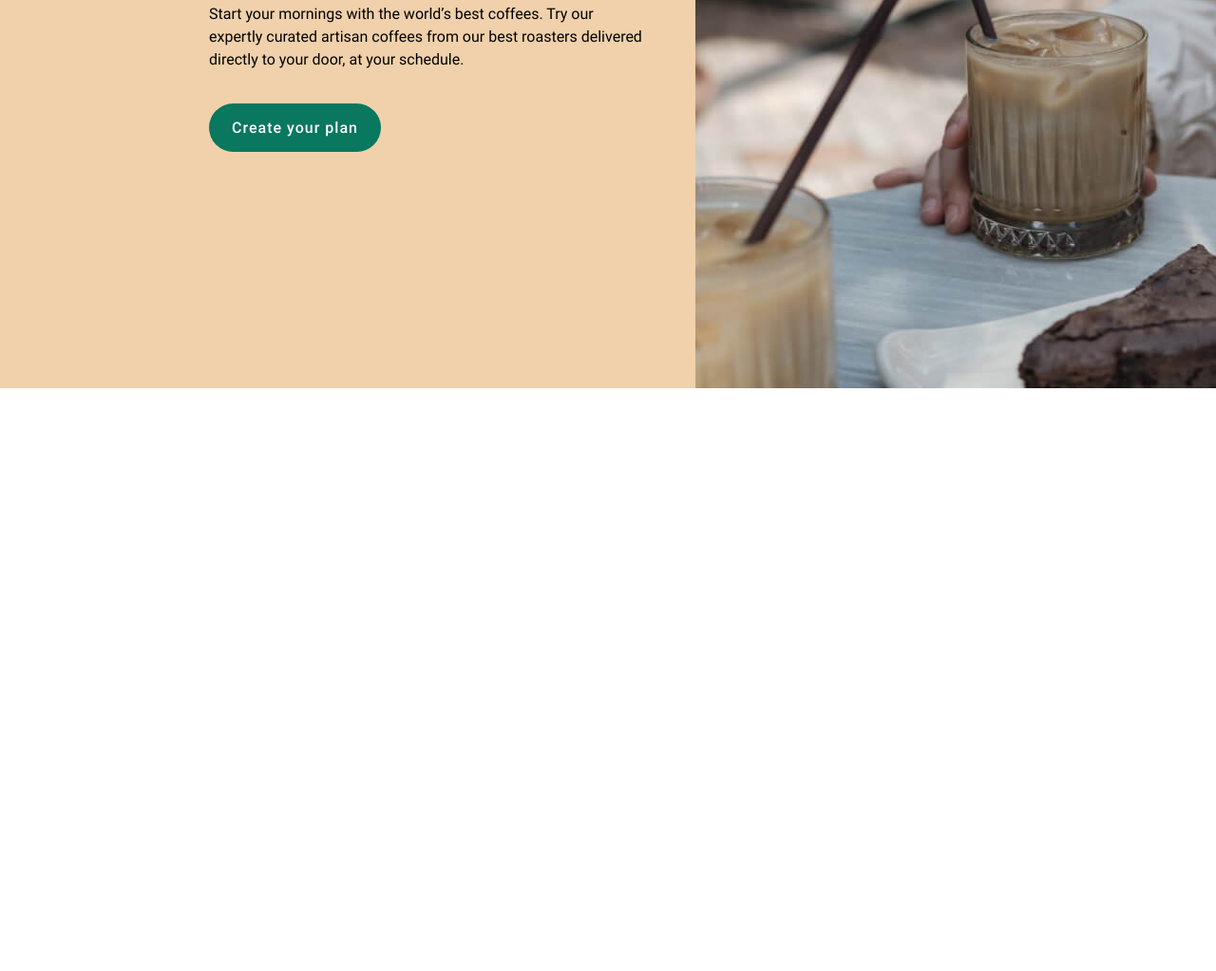
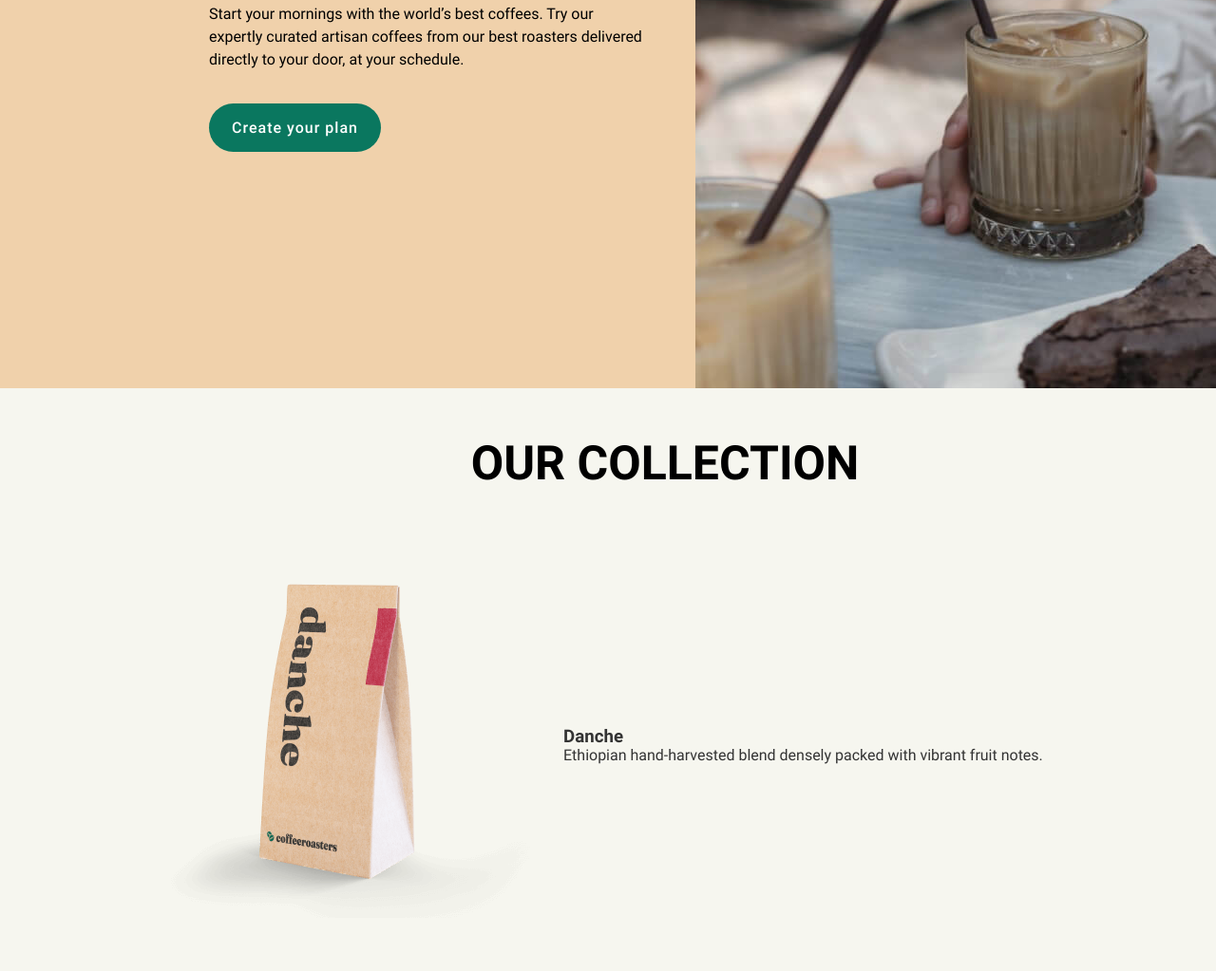
Before and after one commit to Sardor0795/Coffeeroasters, a plain HTML site: page index.html in a window 1280 px wide and 1414 px high. Shown: the part 391-1414 px from the top of the page at 95% size. Drawn offline with Linux system fonts and the light colour scheme.

Commit message:
Add changes

```diff
--- a/css/style.css
+++ b/css/style.css
@@ -1,3 +1,13 @@
+/* CUSTOM PROPERTIES */
+
+:root {
+  --main-font: "Roboto", sans-serif;
+  --yellow-bg: #f0d1ab;
+  --outline-color: #0a775f;
+  --bg-green: #0a775f;
+  --bg-collection: #f6f6ef;
+}
+
 /* FONTS */
 
 @font-face {
@@ -27,22 +37,13 @@
   font-display: swap;
 }
 
-/* CUSTOM PROPERTIES */
-
-:root {
-  --main-font: "Roboto", sans-serif;
-  --yellow-bg: #f0d1ab;
-  --outline-color: #0a775f;
-  --bg-green: #0a775f;
-}
-
 /* GLOBAL */
 
 html {
   box-sizing: border-box;
   height: 100%;
   scroll-behavior: smooth;
-  overflow: hidden;
+  overflow-x: hidden;
 }
 
 *,
@@ -66,7 +67,7 @@ body {
   color: #333;
   font-family: var(--main-font);
   font-size: 16px;
-  overflow: hidden;
+  overflow-x: hidden;
 }
 
 a {
@@ -166,10 +167,6 @@ button {
 
 .hero--section {
   background-color: var(--yellow-bg);
-  /* background-image: url("../img/hero-bg.jpg");
-  background-repeat: no-repeat;
-  background-size: contain;
-  background-position: calc(50% + 100px) center; */
 }
 
 .hero--container {
@@ -245,6 +242,45 @@ button {
   background-position: center center;
 }
 
+/* COLLECTION SECTION */
+
+.collection {
+  width: 1400px;
+  background-color: var(--bg-collection);
+  padding: 50px 143px;
+}
+
+.collection--title {
+  text-transform: uppercase;
+  font-weight: 700;
+  font-size: 50px;
+  line-height: 59px;
+  text-align: center;
+  color: #000000;
+  margin-bottom: 80px;
+}
+
+.collection--box {
+  display: flex;
+  align-items: center;
+}
+
+.collection--img {
+  width: 450px;
+  height: 375px;
+  background-image: url('../img/collection-img_1.png');
+  background-repeat: no-repeat;
+  background-position: center center;
+  background-size: cover;
+}
+
+.collection--content {
+}
+.collection--content--title {
+}
+.collection--content--text {
+}
+
 /* RETINA BG */
 
 @media only screen and (-webkit-min-device-pixel-ratio: 2),
--- a/index.html
+++ b/index.html
@@ -1,5 +1,6 @@
 <!DOCTYPE html>
 <html lang="en">
+
 <head>
     <meta charset="UTF-8">
     <meta http-equiv="X-UA-Compatible" content="IE=edge">
@@ -10,6 +11,7 @@
     <link rel="stylesheet" href="css/normalize.css">
     <link rel="stylesheet" href="css/style.css">
 </head>
+
 <body>
 
     <!-- Header -->
@@ -28,20 +30,38 @@
     <!-- MAIN CONTENT -->
 
     <main class="main--content">
+
+        <!-- HERO SECTION -->
+
         <section class="hero--section">
-             <div class="container hero--container">
+            <div class="container hero--container">
                 <div class="hero--content">
                     <h1 class="hero--title">Good coffee <br>
                         is made simply.</h1>
-                    <p class="hero--text">Start your mornings with the world’s best coffees. Try our expertly curated artisan coffees from our best roasters delivered directly to your door, at your schedule.</p>
+                    <p class="hero--text">Start your mornings with the world’s best coffees. Try our expertly curated
+                        artisan coffees from our best roasters delivered directly to your door, at your schedule.</p>
                     <button class="hero--btn">Create your plan</button>
                 </div>
                 <div class="hero--img"></div>
-             </div>
-    </section>
+            </div>
+        </section>
+
+        <!-- COLLECTION SECTION -->
+
+        <section class="collection">
+            <h2 class="collection--title">our collection</h2>
+            <ul class="collection--box">
+                <li class="collection--img"></li>
+                <li class="collection--content">
+                    <h3 class="collection--content--title">Danche</h3>
+                    <p class="collection--content--text">Ethiopian hand-harvested blend densely packed with vibrant fruit notes.</p>
+                </li>
+            </ul>
+        </section>
 
     </main>
 
     <script src="js/main.js"></script>
 </body>
+
 </html>
```
Also changed, not shown: img/collection-img_1.png (added), img/collection-img_1@2x.png (added), img/leaf1.svg (added), img/leaf2.svg (added), img/leaf3.svg (added).
